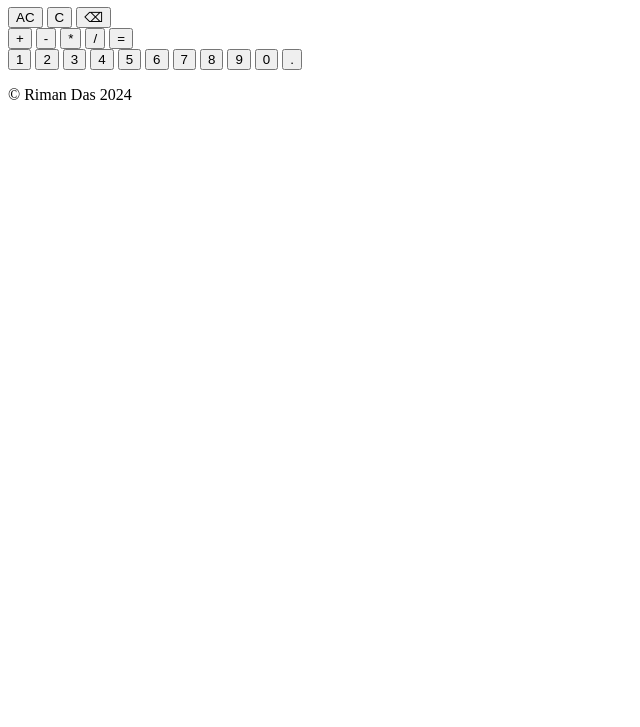
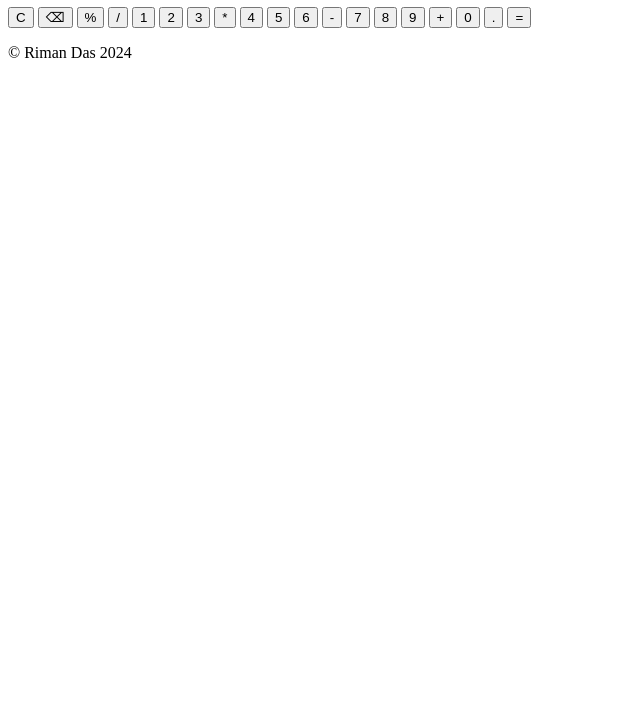
Before and after one commit to rimanz/calculator, a plain HTML site: page index.html in a window 1280 px wide. Shown: the part 73-800 px from the top of the page, without its empty margins (0-640 px from the left). Drawn offline with Linux system fonts and the light colour scheme.

Commit message:
Refactor index.html for simplicity
 - All the sub-sectioning block elements (div.controls, div.operators,
 div.numpad) were removed, due to make the layout simpler and to avoid
 unnecessary hassle to future modifications.

 - div.container elements were removed. As there were  already semantic
 alternatives (main, header and footers) available, those tags wold be
 used for styling instead.

```diff
--- a/index.html
+++ b/index.html
@@ -3,52 +3,48 @@
 <head>
     <meta charset="UTF-8">
     <meta name="viewport" content="width=device-width, initial-scale=1.0">
+    <link rel="stylesheet" href="style.css">
     <title>Calculator</title>
 </head>
 <body>
     <header>
-        <div class="container">
         <h1>Calculator</h1>
-        </div>
     </header>
 
-    <div class="container">
     <main>
         <div class="calculator-shell">
             <div class="display"></div>
 
             <div class="keypad">
-                    <div class="controls">
-                        <button class="control">AC</button>
+                <!-- First two control buttons -->
                 <button class="control">C</button>
                 <button class="control">⌫</button>
-                    </div>
 
-                    <div class="operators">
-                        <button class="control">+</button>
-                        <button class="control">-</button>
-                        <button class="control">*</button>
-                        <button class="control">/</button>
-                        <button class="control">=</button>
-                    </div>
+                <!-- Operators and operands -->
+                <button class="operator">%</button>
+                <button class="operator">/</button>
 
-                    <div class="numpad">
-                        <button class="control">1</button>
-                        <button class="control">2</button>
-                        <button class="control">3</button>
-                        <button class="control">4</button>
-                        <button class="control">5</button>
-                        <button class="control">6</button>
-                        <button class="control">7</button>
-                        <button class="control">8</button>
-                        <button class="control">9</button>
-                        <button class="control">0</button>
-                        <button class="control">.</button>
-                    </div>
+                <button class="operand">1</button>
+                <button class="operand">2</button>
+                <button class="operand">3</button>
+                <button class="operator">*</button>
+
+                <button class="operand">4</button>
+                <button class="operand">5</button>
+                <button class="operand">6</button>
+                <button class="operator">-</button>
+
+                <button class="operand">7</button>
+                <button class="operand">8</button>
+                <button class="operand">9</button>
+                <button class="operator">+</button>
+
+                <button class="operand large">0</button>
+                <button class="operand">.</button>
+                <button class="operator">=</button>
             </div>
         </div>
     </main>
-    </div>
 
     <footer>
         <div class="container">
```
Lines whose indentation alone changed are shown as unchanged.
